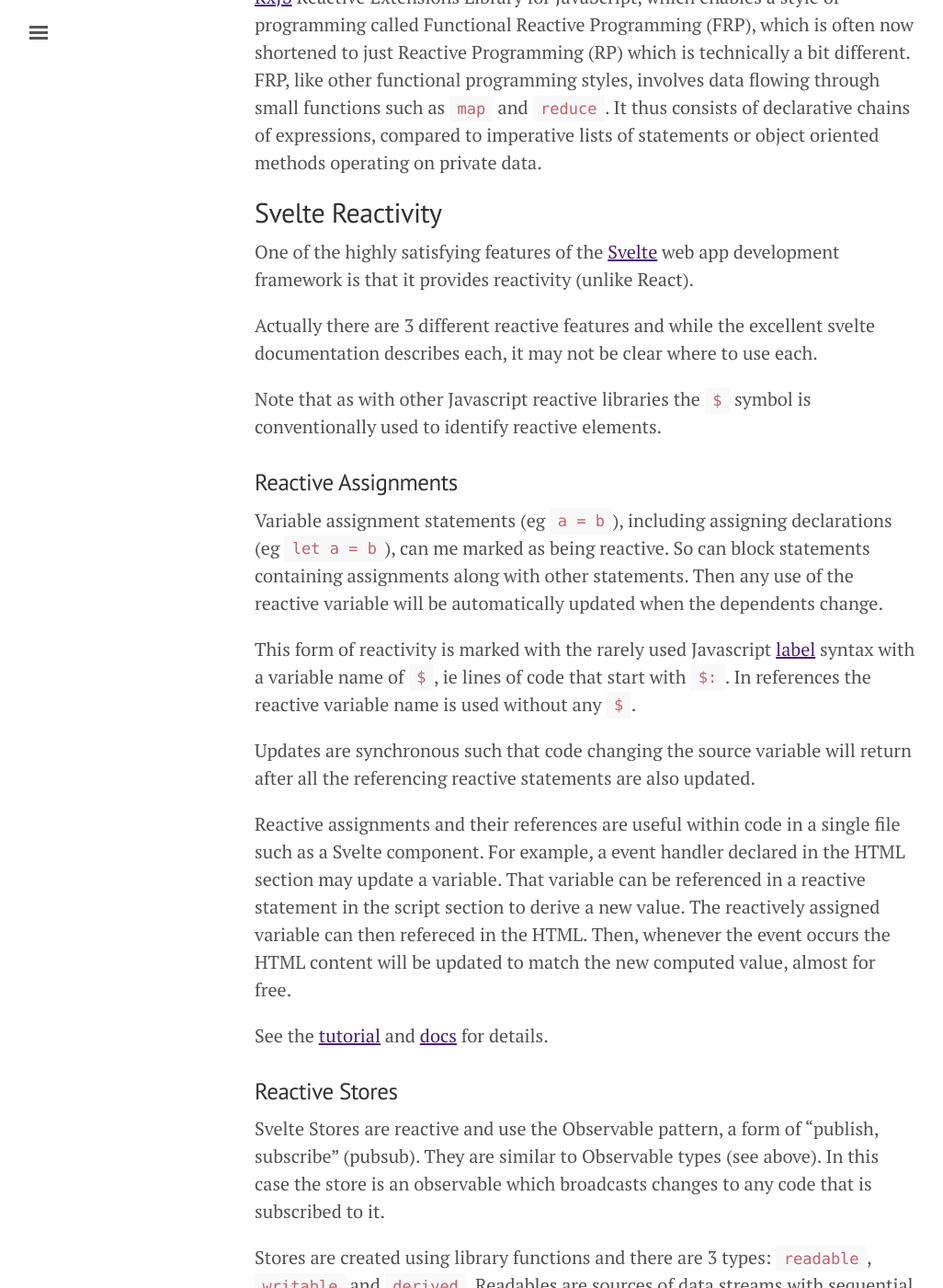
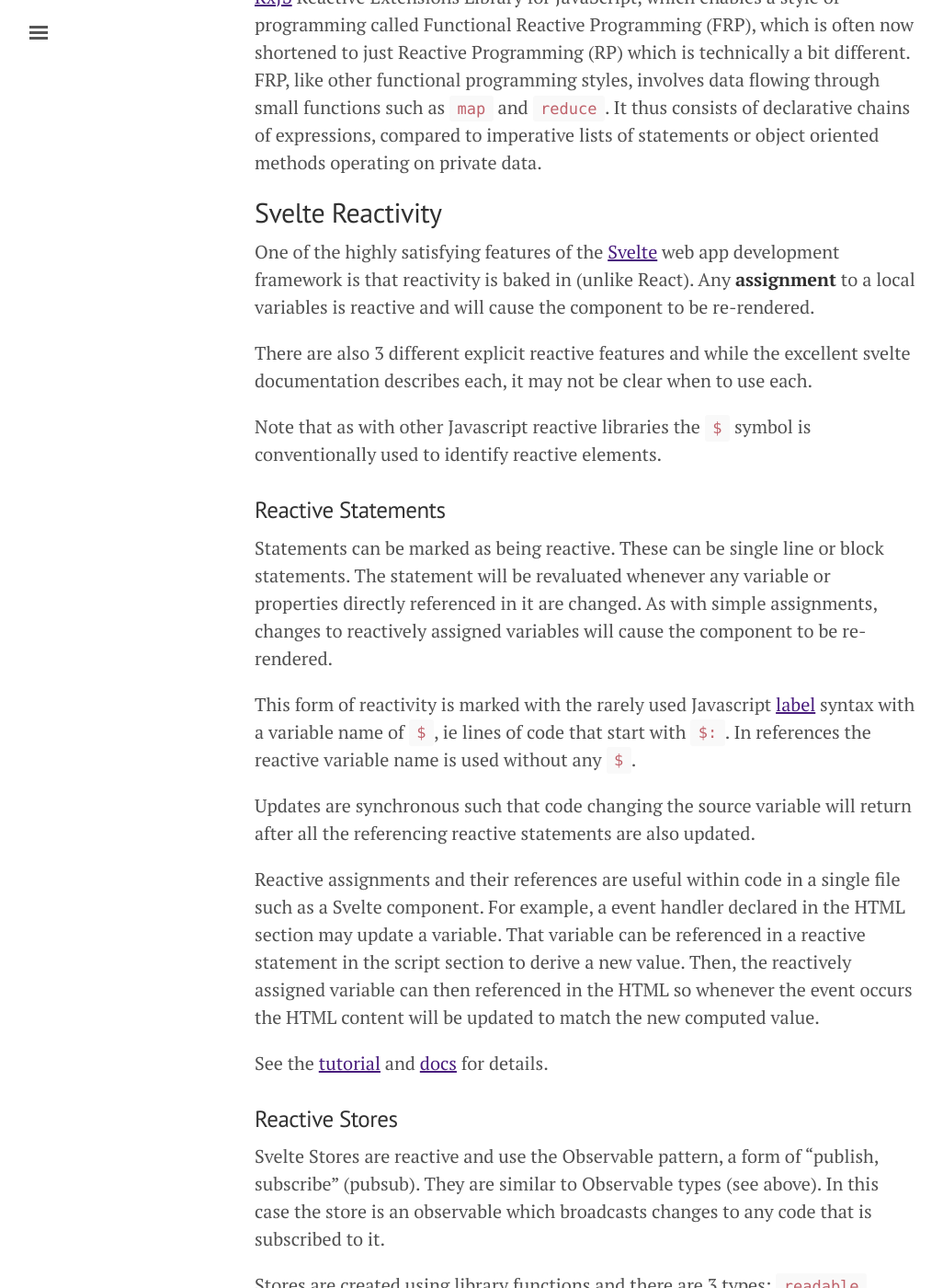
Before and after one commit to OpenDirective/opendirective.github.io, a Jekyll site: the page built from _posts/2022-01-06-comparing-svelte-reactivity-options.md, in a window 1280 px wide and 1400 px high, scrolled down 678 px. Shown: the whole window at 92% size, without its empty margins (3-1029 px from the left). Built offline with Jekyll 4.4.1, drawn with Linux system fonts in a browser that asks for light colours; some of the changed text lies outside the part shown.

Commit message:
Updated Statements

```diff
--- a/_posts/2022-01-06-comparing-svelte-reactivity-options.md
+++ b/_posts/2022-01-06-comparing-svelte-reactivity-options.md
@@ -3,7 +3,7 @@
 title: Comparing Svelte Reactivity Options
 ---
 
-<div class="message"> The Svelte framework has several reactivity features, Reactive Assignment Statements, Stores and Component Events. This post summarises them and explores when you might use each one.
+<div class="message"> The Svelte framework has several reactivity features: Assignments, Statements, Stores and Component Events. This post summarises the options and explores when you might use each one.
 </div>
 
 ## Reactivity
@@ -14,21 +14,21 @@
 
 ## Svelte Reactivity
 
-One of the highly satisfying features of the [Svelte](https://svelte.dev/) web app development framework is that it provides reactivity (unlike React).
+One of the highly satisfying features of the [Svelte](https://svelte.dev/) web app development framework is that reactivity is baked in (unlike React). Any **assignment** to a local variables is reactive and will cause the component to be re-rendered.
 
-Actually there are 3 different reactive features and while the excellent svelte documentation describes each, it may not be clear where to use each.
+There are also 3 different explicit reactive features and while the excellent svelte documentation describes each, it may not be clear when to use each.
 
 Note that as with other Javascript reactive libraries the `$` symbol is conventionally used to identify reactive elements.
 
-### Reactive Assignments
+### Reactive Statements
 
-Variable assignment statements (eg `a = b`), including assigning declarations (eg `let a = b`), can me marked as being reactive. So can block statements containing assignments along with other statements. Then any use of the reactive variable will be automatically updated when the dependents change.
+Statements can be marked as being reactive. These can be single line or block statements. The statement will be revaluated whenever any variable or properties directly referenced in it are changed. As with simple assignments, changes to reactively assigned variables will cause the component to be re-rendered.
 
 This form of reactivity is marked with the rarely used Javascript [label](https://developer.mozilla.org/en-US/docs/Web/JavaScript/Reference/Statements/label) syntax with a variable name of `$`, ie lines of code that start with `$:`. In references the reactive variable name is used without any `$`.
 
 Updates are synchronous such that code changing the source variable will return after all the referencing reactive statements are also updated.
 
-Reactive assignments and their references are useful within code in a single file such as a Svelte component. For example, a event handler declared in the HTML section may update a variable.  That variable can be referenced in a reactive statement in the script section to derive a new value. The reactively assigned variable can then refereced in the HTML. Then, whenever the event occurs the HTML content will be updated to match the new computed value, almost for free.
+Reactive assignments and their references are useful within code in a single file such as a Svelte component. For example, a event handler declared in the HTML section may update a variable.  That variable can be referenced in a reactive statement in the script section to derive a new value. Then, the reactively assigned variable can then referenced in the HTML so whenever the event occurs the HTML content will be updated to match the new computed value.
 
 See the [tutorial](https://svelte.dev/tutorial/reactive-assignments) and [docs](https://svelte.dev/docs#component-format-script-2-assignments-are-reactive) for details.
 
```
